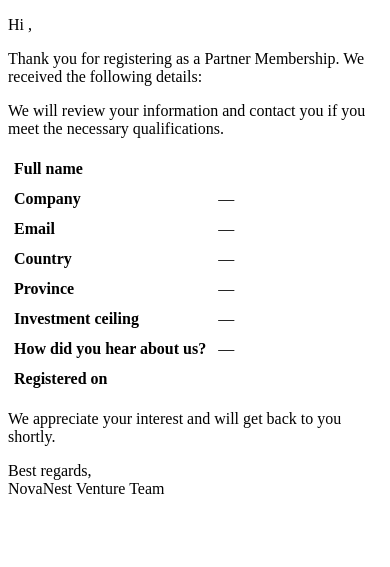
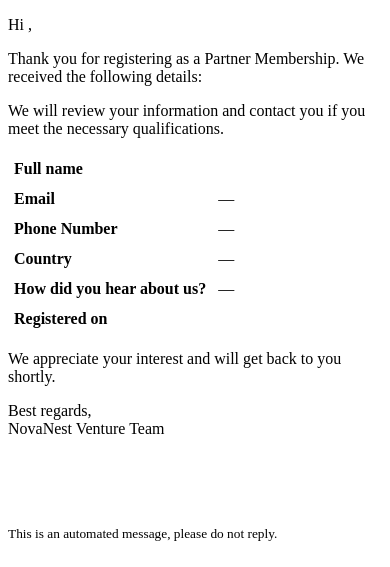
Before and after one commit to ImanNasrEsfahani/novanest-backend, a Django app: template forms/templates/partner_membership_email.html in a window 390 px wide. Shown: the top 567 px of the page. Run offline with Django 4.2, Linux system fonts and the light colour scheme; the template is opened without the code that fills it, so the values that code supplies are empty.

Commit message:
Refactor PartnerMembership model and serializer to include phone number; update email template to display new field

```diff
--- a/forms/models.py
+++ b/forms/models.py
@@ -50,12 +50,9 @@
 class PartnerMembership(models.Model):
   firstName=models.CharField(max_length=500, blank=True)
   lastName=models.CharField(max_length=500, blank=True)
-  birthDate=models.DateField(blank=True)
   email=models.EmailField(blank=True)
+  phone_number=models.CharField(max_length=15, blank=True)
   countryOfResidence=models.CharField(max_length=500, blank=True)
-  provinceOfResidence=models.CharField(max_length=500, blank=True)
-  companyName=models.CharField(max_length=500, blank=True)
-  investmentCeiling=models.CharField(max_length=500, blank=True)
   howDidYouKnowUs=models.CharField(max_length=500, blank=True)
   createdAt=models.DateTimeField(auto_now_add=True, blank=True)
   updatedAt=models.DateTimeField(auto_now=True, blank=True)
--- a/forms/serializers.py
+++ b/forms/serializers.py
@@ -76,11 +76,9 @@
         context = {
                     'first_name': instance.firstName,
                     'last_name': instance.lastName,
-                    'company_name': instance.companyName,
                     'email': instance.email,
+                    'phone_number': instance.phone_number,
                     'country': instance.countryOfResidence,
-                    'province': instance.provinceOfResidence,
-                    'investment_ceiling': instance.investmentCeiling,
                     'how_did_you_know': instance.howDidYouKnowUs,
                     'created_at': instance.createdAt,
                 }
--- a/forms/templates/partner_membership_email.html
+++ b/forms/templates/partner_membership_email.html
@@ -12,11 +12,9 @@
 
     <table cellpadding="6" cellspacing="0" border="0">
         <tr><td><strong>Full name</strong></td><td>{{ first_name }} {{ last_name|default:"" }}</td></tr>
-        <tr><td><strong>Company</strong></td><td>{{ company_name|default:"—" }}</td></tr>
         <tr><td><strong>Email</strong></td><td>{{ email|default:"—" }}</td></tr>
+        <tr><td><strong>Phone Number</strong></td><td>{{ phone_number|default:"—" }}</td></tr>
         <tr><td><strong>Country</strong></td><td>{{ country|default:"—" }}</td></tr>
-        <tr><td><strong>Province</strong></td><td>{{ province|default:"—" }}</td></tr>
-        <tr><td><strong>Investment ceiling</strong></td><td>{{ investment_ceiling|default:"—" }}</td></tr>
         <tr><td><strong>How did you hear about us?</strong></td><td>{{ how_did_you_know|default:"—" }}</td></tr>
         <tr><td><strong>Registered on</strong></td><td>{{ created_at|date:"SHORT_DATETIME_FORMAT" }}</td></tr>
     </table>
```
